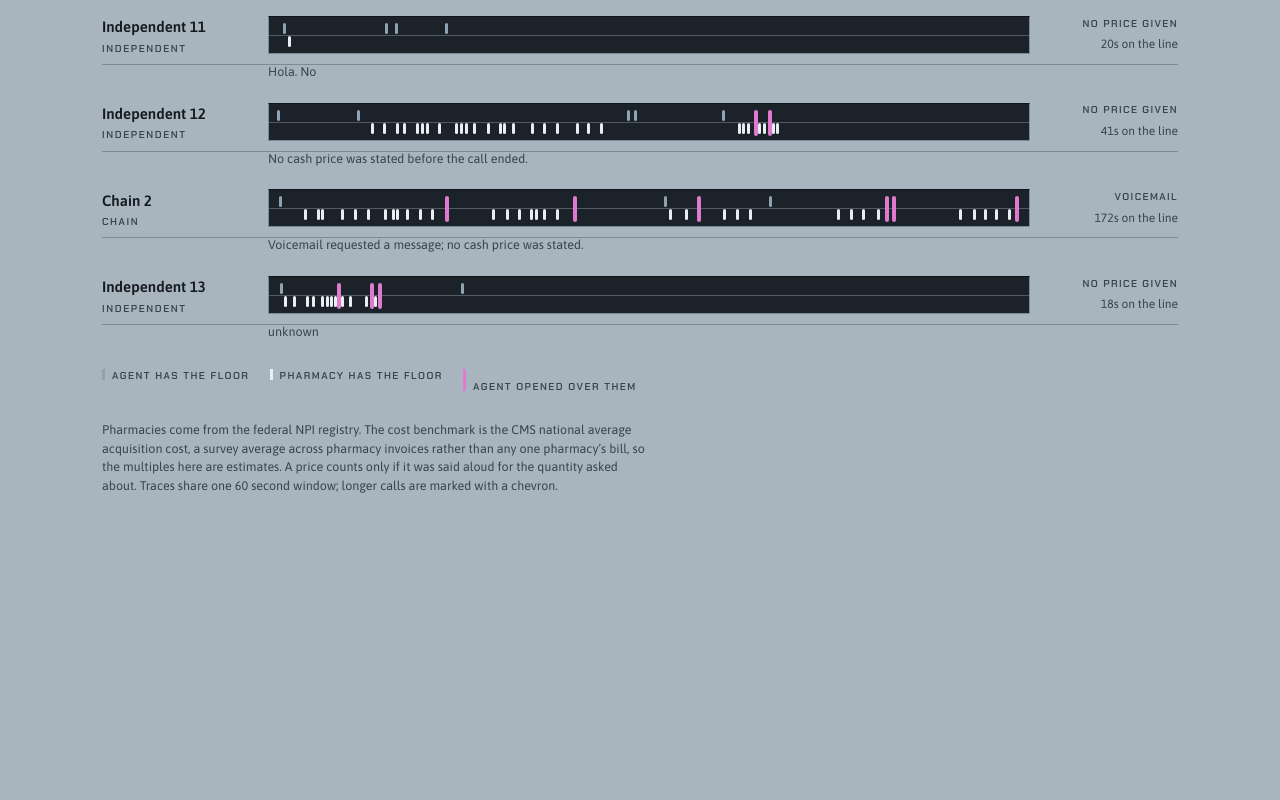
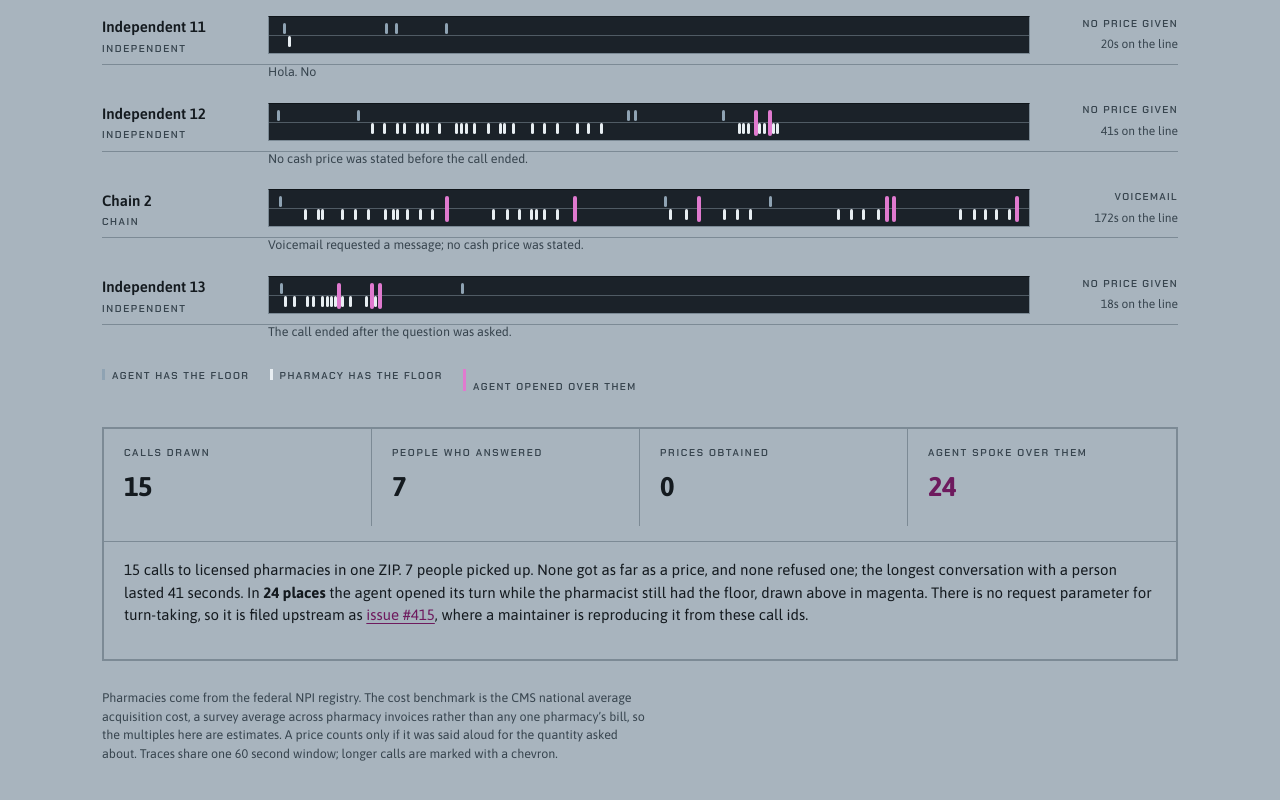
Before and after one commit to JonathanSolvesProblems/sticker, a plain HTML site: page docs/index.html in a window 1280 px wide. Shown: the part 1324-2124 px from the top of the page. Before the commit the page ends 1904 px from the top, so only its background shows below. Drawn offline with Linux system fonts and the light colour scheme.

Commit message:
Say the finding in words on the results page, and style links to the palette

```diff
--- a/docs/index.html
+++ b/docs/index.html
@@ -4,6 +4,11 @@
 <meta charset="utf-8">
 <meta name="viewport" content="width=device-width, initial-scale=1">
 <title>Sticker</title>
+<meta name="description" content="Sticker phones licensed pharmacies for a prescription's cash price and prices it against the federal benchmark. Sixteen real calls, zero prices, and the measured reason why.">
+<meta property="og:title" content="Sticker: a pharmacy cash-price survey">
+<meta property="og:description" content="Sixteen real calls to pharmacies, zero prices, and the measured reason why: the agent talks over the pharmacist. Every call drawn as a two-channel trace.">
+<meta property="og:type" content="website">
+<meta property="og:url" content="https://jonathansolvesproblems.github.io/sticker/">
 <link rel="preconnect" href="https://fonts.googleapis.com">
 <link rel="preconnect" href="https://fonts.gstatic.com" crossorigin>
 <link href="https://fonts.googleapis.com/css2?family=Chakra+Petch:wght@500;600;700&family=Asap:wght@400;500;600;700&display=swap" rel="stylesheet">
@@ -95,6 +100,8 @@ body{
 .datum .val{font-size:34px;font-weight:700;letter-spacing:-.02em;line-height:1;margin-left:0}
 .datum .src{flex-basis:100%;font-size:12.5px;color:var(--muted);margin-top:4px}
 .datum .src a{color:var(--muted)}
+a{color:var(--ink);text-decoration-color:var(--accent);text-underline-offset:3px}
+.verdict a{color:var(--accent)}
 .datum[hidden]{display:none}
 
 .simbar{
@@ -271,6 +278,16 @@ button:disabled{opacity:.35;cursor:default}
       <div class="fig"><span>A year of refills</span><b id="h-year"></b></div>
     </div>
     <p class="verdict" id="verdict"></p>
+  </section>
+
+  <section class="read" id="read0">
+    <div class="figs">
+      <div class="fig"><span>Calls drawn</span><b id="z-calls"></b></div>
+      <div class="fig"><span>People who answered</span><b id="z-humans"></b></div>
+      <div class="fig"><span>Prices obtained</span><b id="z-priced"></b></div>
+      <div class="fig hot"><span>Agent spoke over them</span><b id="z-x"></b></div>
+    </div>
+    <p class="verdict" id="verdict0"></p>
   </section>
 
   <p class="foot" id="foot">
@@ -1887,7 +1904,7 @@ window.STICKER_RUN = {
    "price": null,
    "quantity": null,
    "markup": null,
-   "note": "unknown",
+   "note": "The call ended after the question was asked.",
    "transcript": [],
    "seconds": 18,
    "turns": [
@@ -2111,6 +2128,31 @@ function render(s){
       (r.note ? '<div class="ch" style="padding:0 0 9px;border:0"><div></div><div class="note">' + esc(r.note) + "</div></div>" : "");
   }).join("");
 
+  // The reading, for the run this actually was. When nobody said a price, the finding is
+  // the reason nobody did, and the page has to say it rather than leave a judge to infer
+  // it from magenta marks.
+  const rows = s.rows || [];
+  const finished = s.status === "complete" && rows.length > 0;
+  const priced = rows.filter(r => r.price !== null && r.price !== undefined).length;
+  if (finished && priced === 0 && s.live){
+    const humans = rows.filter(r => r.state === "no_price" || r.state === "refused").length;
+    const x = rows.reduce((n, r) => n + (r.collisions || 0), 0);
+    const longest = Math.max(0, ...rows.filter(r => r.state === "no_price").map(r => r.seconds || 0));
+    $("z-calls").textContent = rows.length;
+    $("z-humans").textContent = humans;
+    $("z-priced").textContent = "0";
+    $("z-x").textContent = x;
+    $("verdict0").innerHTML =
+      rows.length + " calls to licensed pharmacies in one ZIP. " + humans + " people picked up. " +
+      "None got as far as a price, and none refused one; the longest conversation with a person lasted " +
+      longest + " seconds. In <b>" + x + " places</b> the agent opened its turn while the pharmacist " +
+      "still had the floor, drawn above in magenta. There is no request parameter for turn-taking, " +
+      "so it is filed upstream as " +
+      '<a href="https://github.com/CALLE-AI/awesome-phone-call-agents/issues/415" target="_blank" rel="noopener">issue #415</a>, ' +
+      "where a maintainer is reproducing it from these call ids.";
+    $("read0").classList.add("on");
+  }
+
   const h = s.headline || {};
   if (h.cheapest !== undefined && h.spread){
     $("read").classList.add("on");
```
Also changed, not shown: console/index.html (+42 -0 lines), 1 other file.
